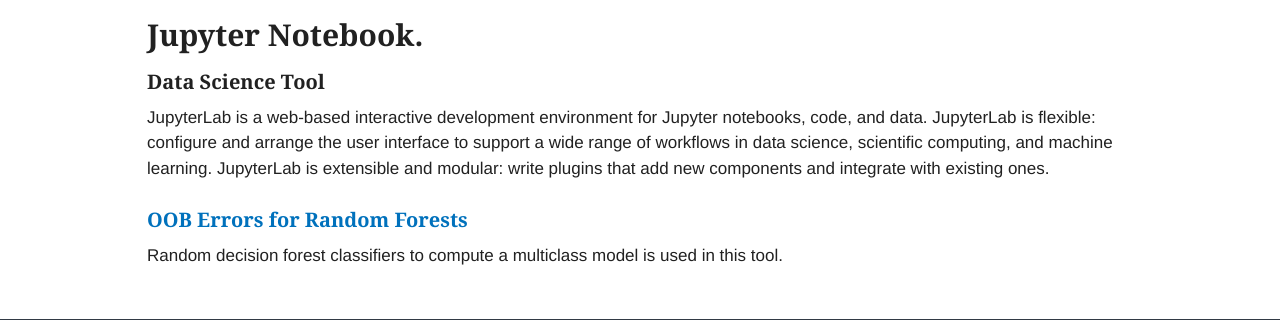
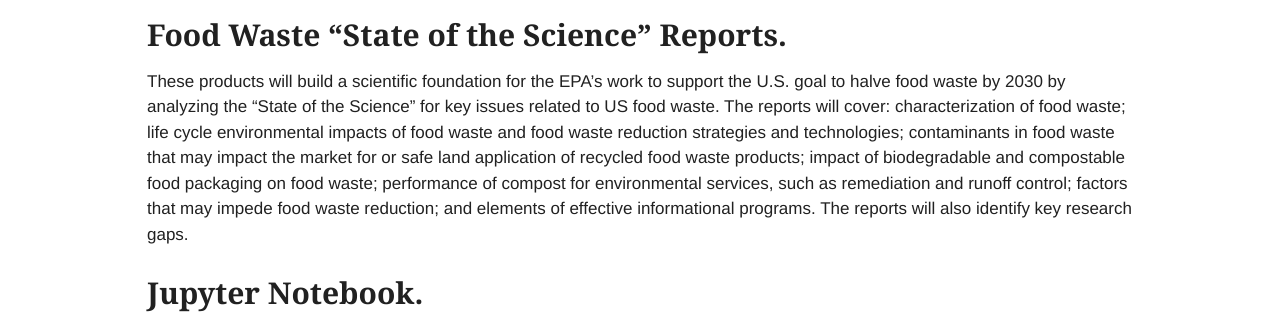
Before and after one commit to WesIngwersen/useeio-foodwaste, a Django app: page /jupyter/ in a window 1280 px wide. Shown: the part 128-448 px from the top of the page. Run offline with Django 3.2, Linux system fonts and the light colour scheme; some libraries are stand-ins or nearby versions.

Commit message:
updated jupyter landing page.

```diff
--- a/useeio-foodwaste/useeio_foodwaste/templates/jupyter.html
+++ b/useeio-foodwaste/useeio_foodwaste/templates/jupyter.html
@@ -2,12 +2,19 @@
 
 {% block content %}
 
+<h2>Food Waste “State of the Science” Reports.</h2>
+<p>These products will build a scientific foundation for the EPA’s work to support the U.S. goal to halve food waste by 2030 by analyzing
+the “State of the Science” for key issues related to US food waste.  The reports will cover: characterization of food waste; life cycle
+environmental impacts of food waste and food waste reduction strategies and technologies; contaminants in food waste that may impact the
+market for or safe land application of recycled food waste products; impact of biodegradable and compostable food packaging on food waste;
+performance of compost for environmental services, such as remediation and runoff control; factors that may impede food waste reduction;
+and elements of effective informational programs. The reports will also identify key research gaps.</p>
+
 <h2>Jupyter Notebook.</h2>
-<h3>Data Science Tool</h3>
-
-<p>JupyterLab is a web-based interactive development environment for Jupyter notebooks, code, and data. JupyterLab is flexible: configure and arrange the user interface to support
-    a wide range of workflows in data science, scientific computing, and machine learning. JupyterLab is extensible and modular: write plugins that add new components and integrate
-    with existing ones.</p>
+<p> This project will use jupyter notebook to track the sampling and analysis results created during the course of these investigations.
+JupyterLab is a web-based interactive development environment for Jupyter notebooks, code, and data. JupyterLab is flexible: configure
+and arrange the user interface to support a wide range of workflows in data science, scientific computing, and machine learning. JupyterLab
+is extensible and modular: write plugins that add new components and integrate with existing ones.</p>
 
 <h3><a href="https://scikit-learn.org/stable/auto_examples/ensemble/plot_ensemble_oob.html#sphx-glr-auto-examples-ensemble-plot-ensemble-oob-py">OOB Errors for Random Forests</a></h3>
 <p>Random decision forest classifiers to compute a multiclass model is used in this tool.</p>
```
